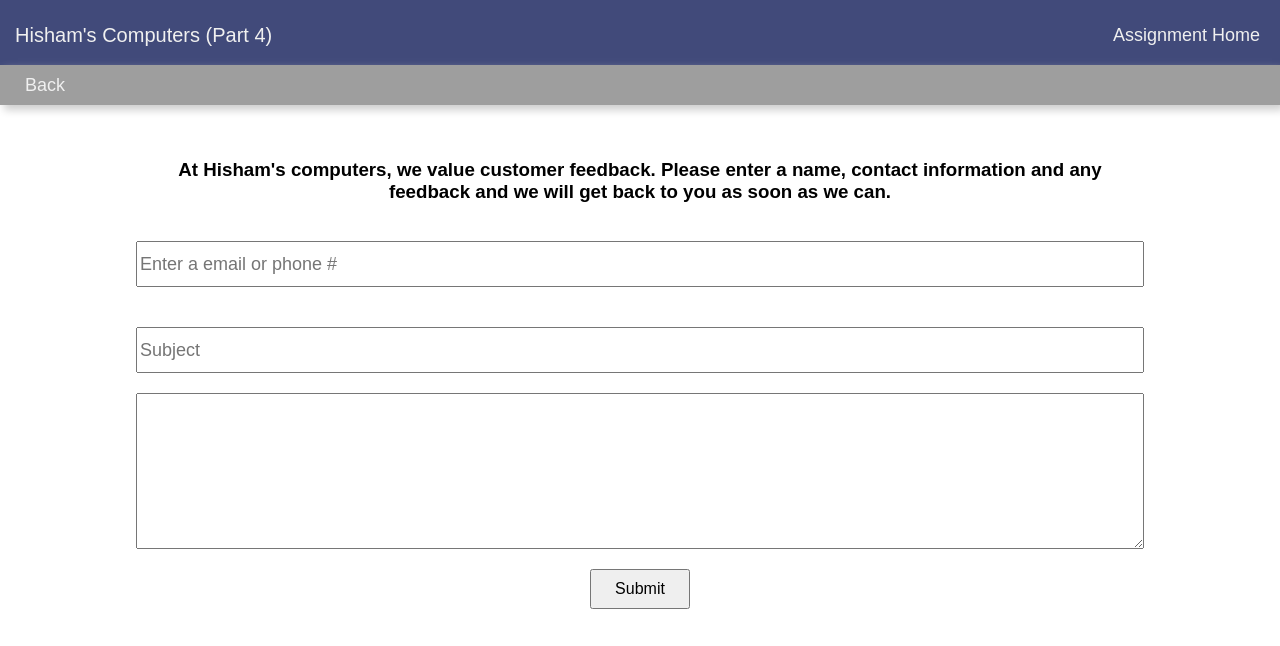
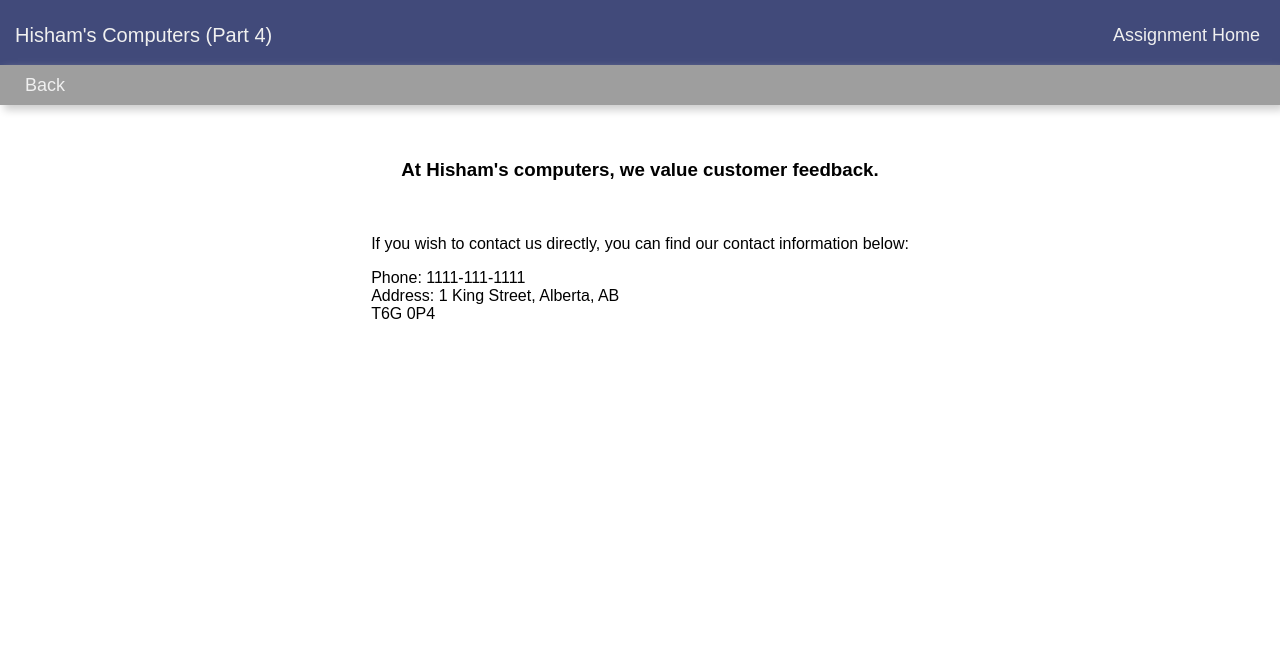
Before and after one commit to Hishamanik/TMA3, a Django app: page /part4/contact in a window 1280 px wide. Shown: the top 646 px of the page. Run offline with Django 3.2, Linux system fonts and the light colour scheme; a user stored in the database is signed in.

Commit message:
Update contact.html

```diff
--- a/part4/templates/part4/contact.html
+++ b/part4/templates/part4/contact.html
@@ -26,15 +26,15 @@
         <div class="content">
             <div class="contact-form-container">
                 <h3>
-                    At Hisham's computers, we value customer feedback. Please enter a name, contact information and any feedback and we will get back to you as soon as we can.
+                    At Hisham's computers, we value customer feedback.
                 </h3>
-                <span class="submit-confirm"></span>
+                <!-- <span class="submit-confirm"></span>
                 <form class="contact-form" onsubmit="return false">
                     <input class="contact-input" type="email" placeholder="Enter a email or phone #">
                     <input class="contact-input" type="text" placeholder="Subject">
                     <textarea class="contact-textarea"></textarea>
                     <input type="submit" class="contact-submit">
-                </form>
+                </form> -->
             </div>
             <div style="align-self: center; margin-top: 20px;">
                 <p>If you wish to contact us directly, you can find our contact information below:</p>
```
